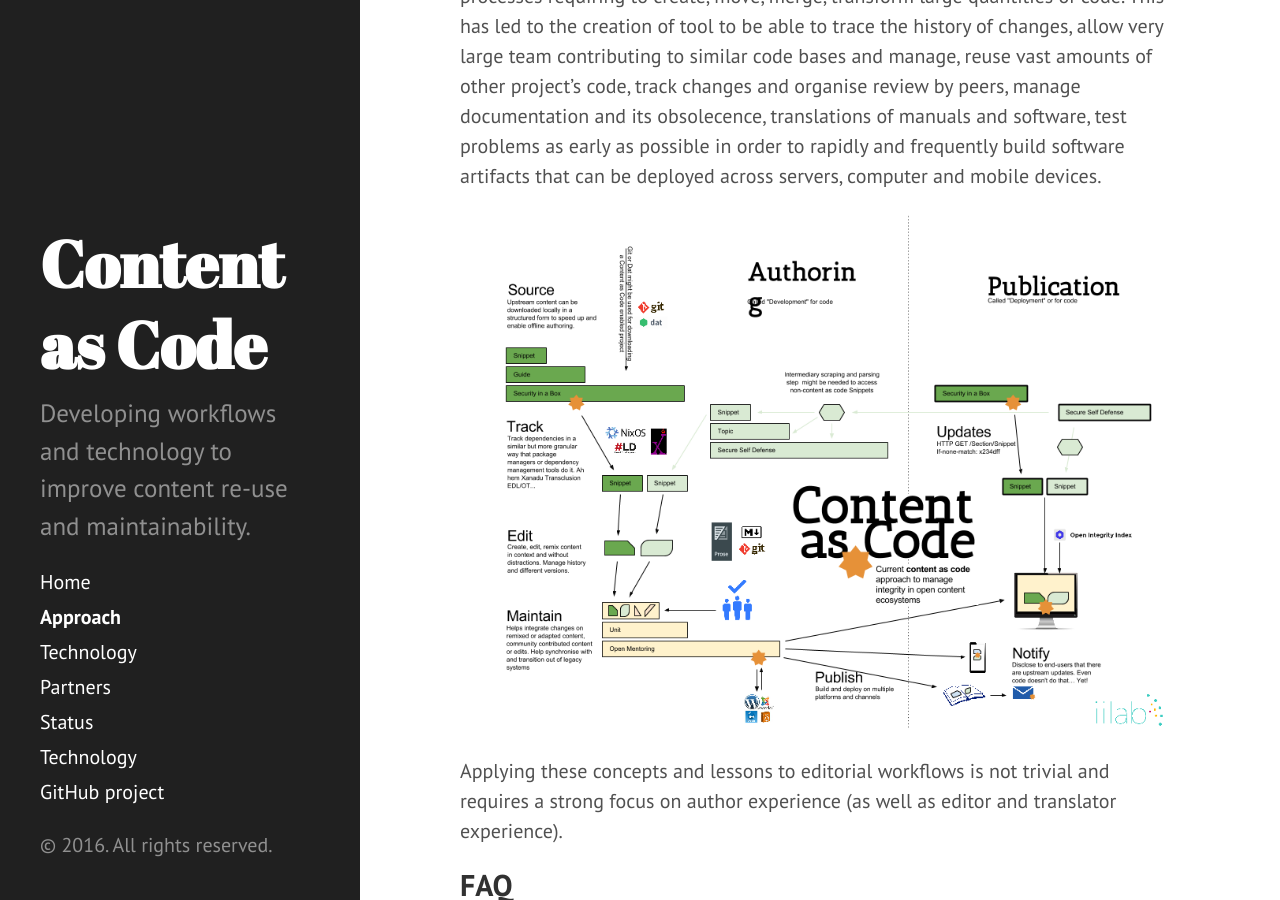
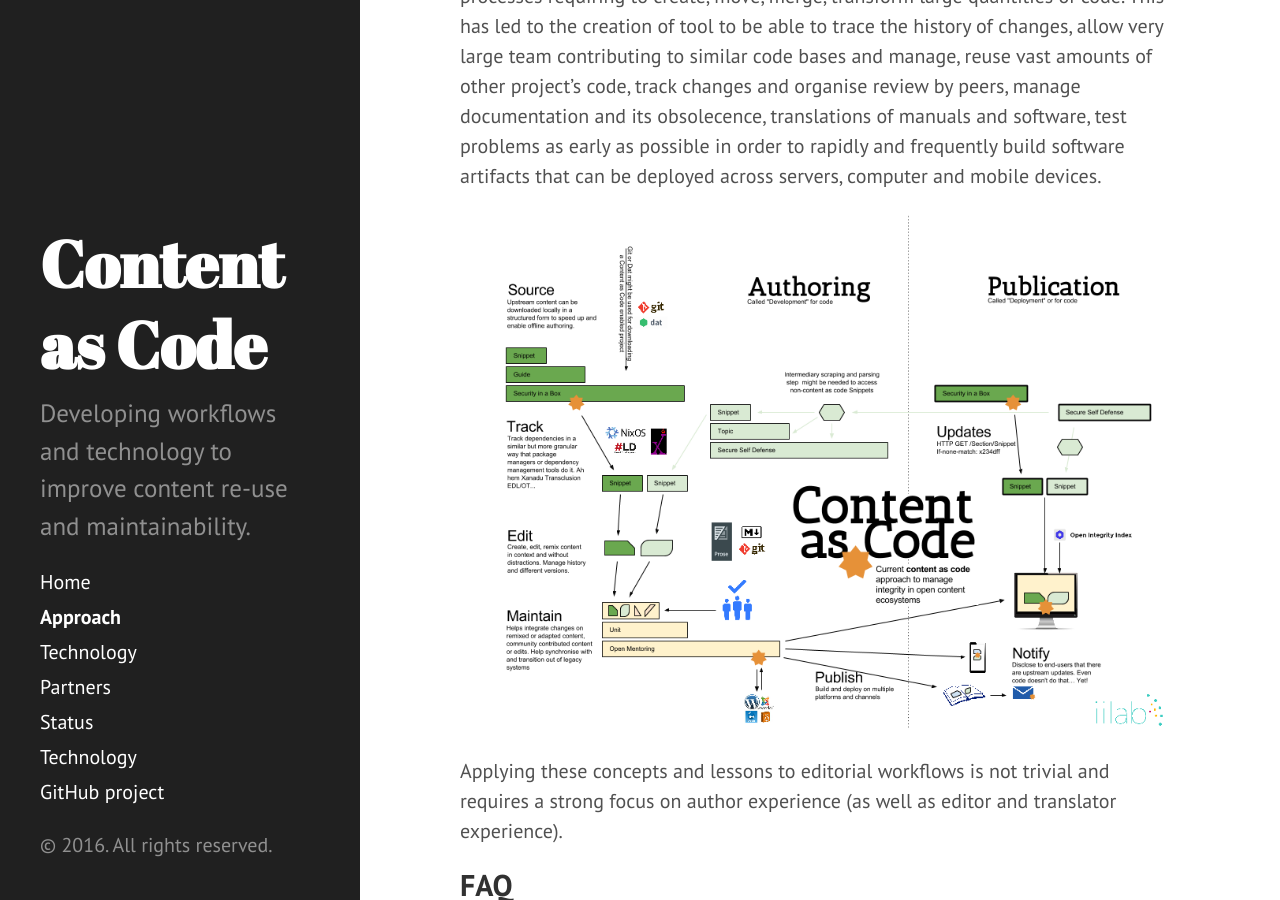
Before and after one commit to iilab/contentascode, a Jekyll site: the page built from approach.md, in a window 1280 px wide and 900 px high, scrolled down 2607 px. Built offline with Jekyll 4.4.1, drawn with Linux system fonts in a browser that asks for light colours.

Commit message:
Small layout fix in image and link to fullscreen

```diff
--- a/approach.md
+++ b/approach.md
@@ -55,7 +55,7 @@
 
 Software engineering as a discipline, has been dealing with complex contribution processes requiring to create, move, merge, transform large quantities of code. This has led to the creation of tool to be able to trace the history of changes, allow very large team contributing to similar code bases and manage, reuse vast amounts of other project's code, track changes and organise review by peers, manage documentation and its obsolecence, translations of manuals and software, test problems as early as possible in order to rapidly and frequently build software artifacts that can be deployed across servers, computer and mobile devices.
 
-![dependencies](../images/dependencies.png)
+[![dependencies](../images/dependencies.png)](../images/dependencies.png)
 
 Applying these concepts and lessons to editorial workflows is not trivial and requires a strong focus on author experience (as well as editor and translator experience).
 
```
Also changed, not shown: images/dependencies.png.
